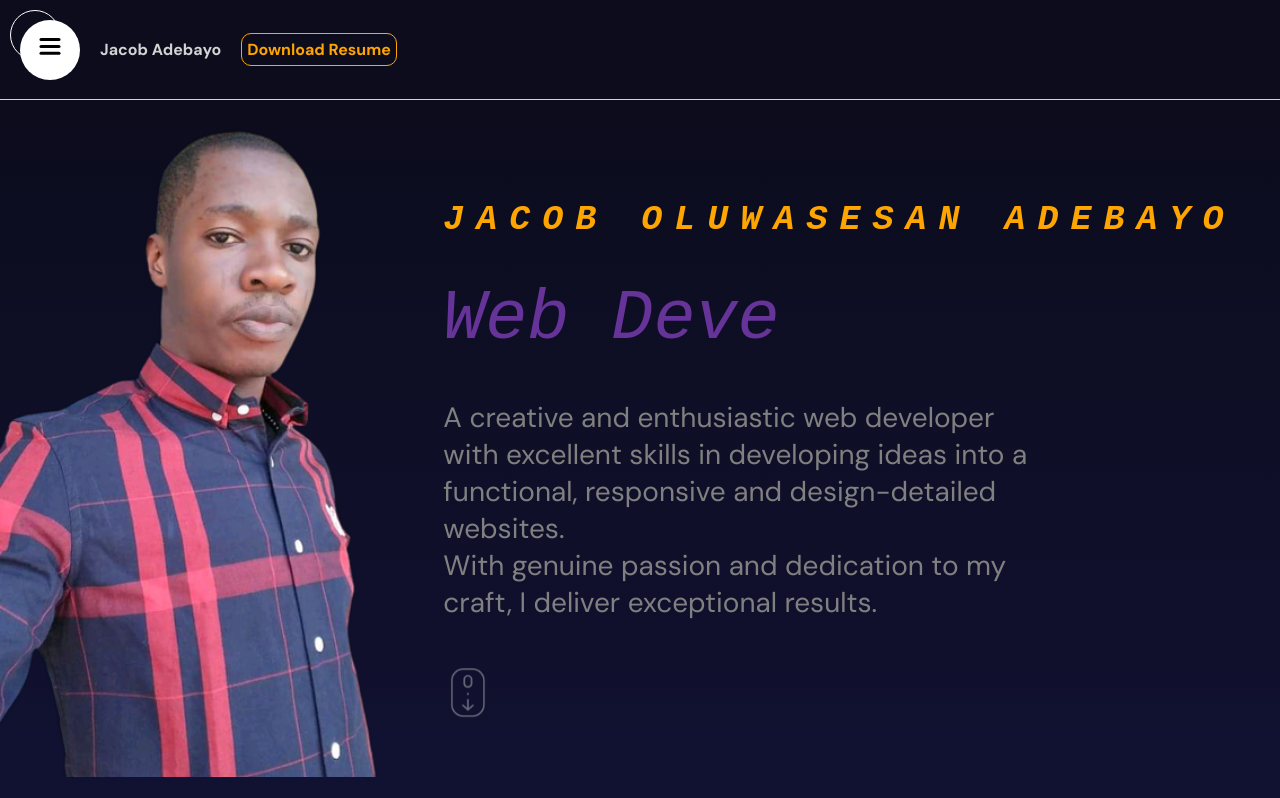
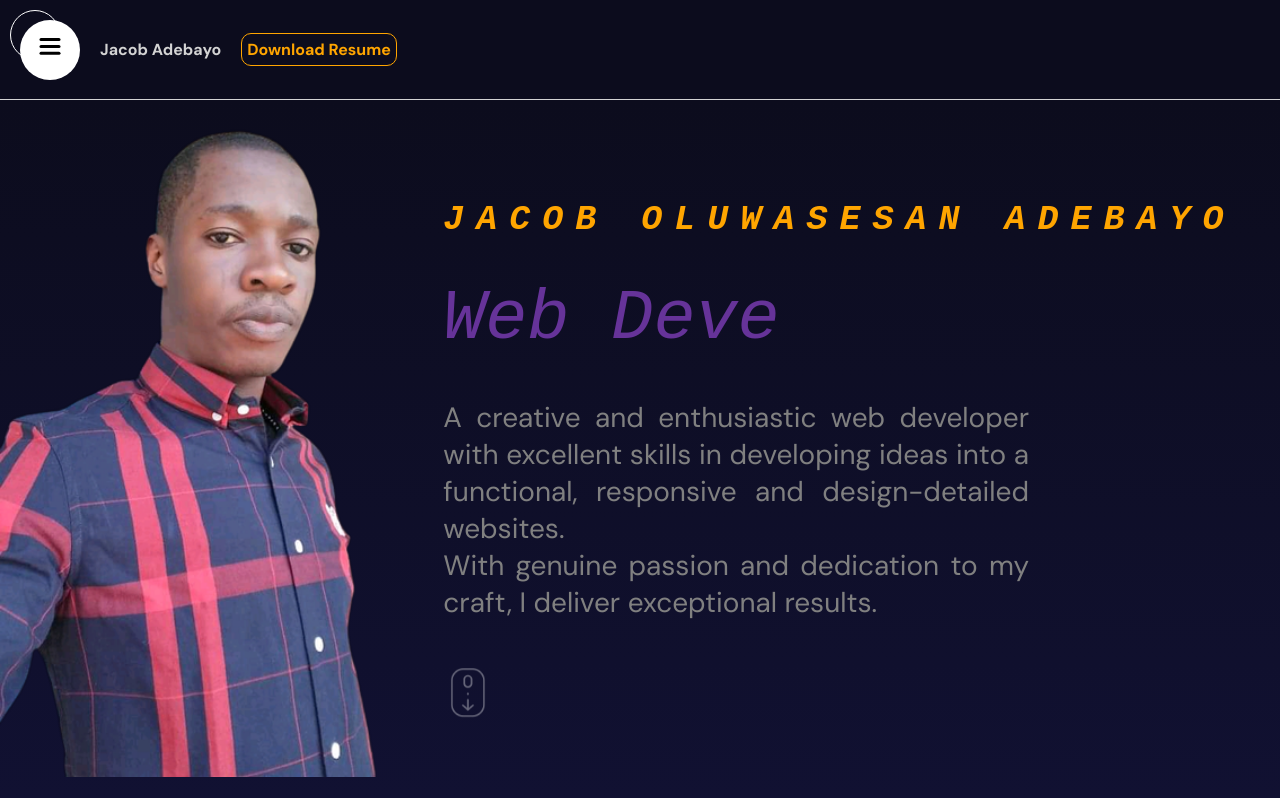
Before and after one commit to JacceyCode/jacobadebayo, a React (Vite) app: page / in a window 1280 px wide. Shown: the top 798 px of the page. Built offline with nearby package versions, Linux system fonts and the light colour scheme; some icons are missing.

Commit message:
justify text

```diff
--- a/src/components/hero/hero.scss
+++ b/src/components/hero/hero.scss
@@ -79,10 +79,12 @@
         color: gray;
         font-size: 28px;
         width: 70%;
+        text-align: justify;
 
         @include mobile {
           width: 100%;
           font-size: 18px;
+          padding: 0 10px;
         }
       }
 
--- a/src/components/portfolio/portfolio.scss
+++ b/src/components/portfolio/portfolio.scss
@@ -114,6 +114,7 @@
         p {
           color: gray;
           font-size: 20px;
+          text-align: justify;
 
           @include mobile {
             font-size: 16px;
```
